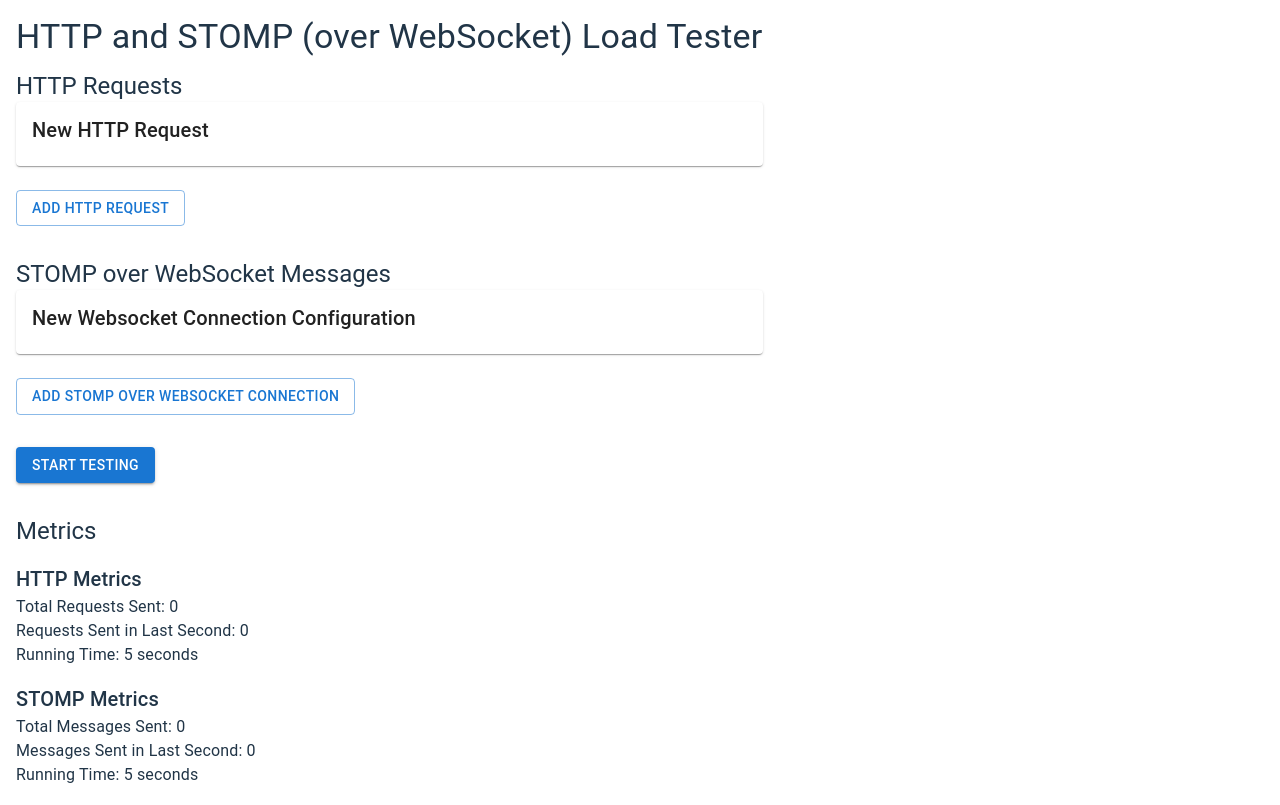
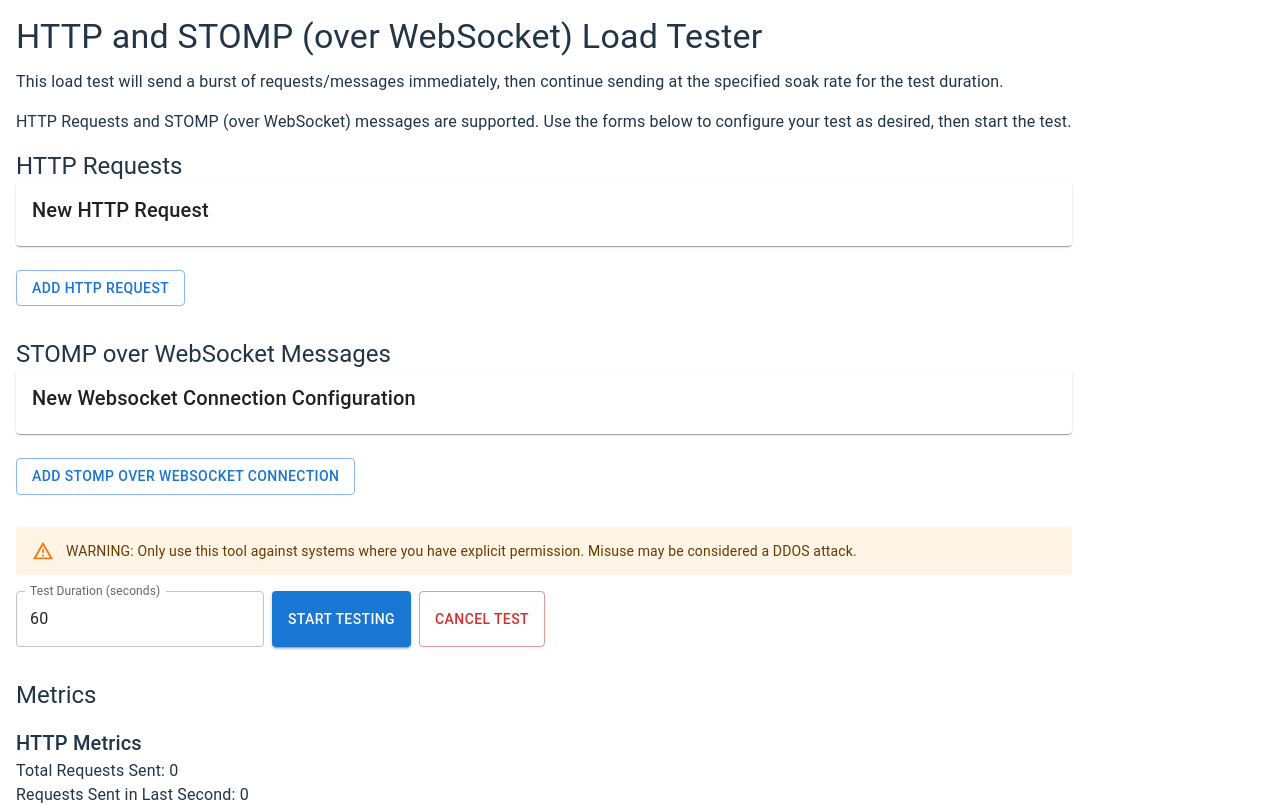
Before and after one commit to rizvanJacob/http-stomp-ws-load-tester, a React (Vite) app: page / in a window 1280 px wide. Shown: the top 805 px of the page. Built offline with nearby package versions, Linux system fonts and the light colour scheme; some icons are missing.

Commit message:
update UI to show description, warnings, test duration

```diff
--- a/src/App.tsx
+++ b/src/App.tsx
@@ -1,5 +1,12 @@
 import { useState, useEffect } from "react";
-import { Box, Button, Typography } from "@mui/material";
+import {
+  Box,
+  Button,
+  Typography,
+  TextField,
+  Alert,
+  Stack,
+} from "@mui/material";
 import HttpConfigForm from "./components/HttpConfigForm";
 import StompConfigForm from "./components/StompConfigForm";
 import {
@@ -34,41 +41,45 @@ const defaultStompConfig: StompTestConfigType = {
   burstRate: 1,
 };
 
-type ConfigType<T> = {
+// Types for stored configs
+interface ConfigType<T> {
   id: number;
   config: T;
-};
+}
 
 const httpConfigsKey = "httpConfigs";
 const stompConfigsKey = "stompConfigs";
 
 function App() {
-  // States for config lists
-  const [httpConfigs, setHttpConfigs] = useState(() => {
-    const savedHttpConfigs = localStorage.getItem(httpConfigsKey);
-    return (
-      savedHttpConfigs
-        ? JSON.parse(savedHttpConfigs)
-        : [{ id: getUniqueId(), config: { ...defaultHttpConfig } }]
-    ) as ConfigType<HttpTestConfigType>[];
+  // State for configurations
+  const [httpConfigs, setHttpConfigs] = useState<
+    ConfigType<HttpTestConfigType>[]
+  >(() => {
+    const saved = localStorage.getItem(httpConfigsKey);
+    return saved
+      ? JSON.parse(saved)
+      : [{ id: getUniqueId(), config: { ...defaultHttpConfig } }];
+  });
+
+  const [stompConfigs, setStompConfigs] = useState<
+    ConfigType<StompTestConfigType>[]
+  >(() => {
+    const saved = localStorage.getItem(stompConfigsKey);
+    return saved
+      ? JSON.parse(saved)
+      : [{ id: getUniqueId(), config: { ...defaultStompConfig } }];
   });
 
   useEffect(() => {
     localStorage.setItem(httpConfigsKey, JSON.stringify(httpConfigs));
   }, [httpConfigs]);
 
-  const [stompConfigs, setStompConfigs] = useState(() => {
-    const savedStompConfigs = localStorage.getItem(stompConfigsKey);
-    return (
-      savedStompConfigs
-        ? JSON.parse(savedStompConfigs)
-        : [{ id: getUniqueId(), config: { ...defaultStompConfig } }]
-    ) as ConfigType<StompTestConfigType>[];
-  });
-
   useEffect(() => {
     localStorage.setItem(stompConfigsKey, JSON.stringify(stompConfigs));
   }, [stompConfigs]);
+
+  // Global soak duration state
+  const [soakDuration, setSoakDuration] = useState(60); // default 60 seconds
 
   // Dummy state for re-rendering metrics
   // eslint-disable-next-line @typescript-eslint/no-unused-vars
@@ -77,6 +88,14 @@ function App() {
     const interval = setInterval(() => setTick((t) => t + 1), 1000);
     return () => clearInterval(interval);
   }, []);
+
+  // Active test cancellation handles
+  const [httpCancelHandles, setHttpCancelHandles] = useState<
+    { cancel: () => void }[]
+  >([]);
+  const [stompCancelHandles, setStompCancelHandles] = useState<
+    { cancel: () => void }[]
+  >([]);
 
   // Handlers for HTTP configs
   const updateHttpConfig = (id: number, newConfig: HttpTestConfigType) => {
@@ -116,24 +135,49 @@ function App() {
 
   // Start all tests
   const startTesting = () => {
-    httpConfigs.forEach((item) => {
-      // Only start if URL is provided
+    // Clear any existing test handles
+    httpCancelHandles.forEach((handle) => handle.cancel());
+    stompCancelHandles.forEach((handle) => handle.cancel());
+    setHttpCancelHandles([]);
+    setStompCancelHandles([]);
+
+    const newHttpHandles = httpConfigs.map((item) => {
       if (item.config.url) {
-        runHttpTest(item.config);
+        return runHttpTest(item.config, soakDuration);
       }
+      return { cancel: () => {} };
     });
-    stompConfigs.forEach((item) => {
-      // Only start if endpoint is provided
+    setHttpCancelHandles(newHttpHandles);
+
+    const newStompHandles = stompConfigs.map((item) => {
       if (item.config.endpoint) {
-        runStompTest(item.config);
+        return runStompTest(item.config, soakDuration);
       }
+      return { cancel: () => {} };
     });
+    setStompCancelHandles(newStompHandles);
+  };
+
+  // Cancel all running tests
+  const cancelTesting = () => {
+    httpCancelHandles.forEach((handle) => handle.cancel());
+    stompCancelHandles.forEach((handle) => handle.cancel());
+    setHttpCancelHandles([]);
+    setStompCancelHandles([]);
   };
 
   return (
     <Box sx={{ p: 2 }}>
       <Typography variant="h4" gutterBottom>
         HTTP and STOMP (over WebSocket) Load Tester
+      </Typography>
+      <Typography variant="body1" sx={{ mb: 2 }}>
+        This load test will send a burst of requests/messages immediately, then
+        continue sending at the specified soak rate for the test duration.
+      </Typography>
+      <Typography variant="body1" sx={{ mb: 2 }}>
+        HTTP Requests and STOMP (over WebSocket) messages are supported. Use the
+        forms below to configure your test as desired, then start the test.
       </Typography>
       <Box sx={{ mb: 4 }}>
         <Typography variant="h5">HTTP Requests</Typography>
@@ -163,15 +207,25 @@ function App() {
           Add STOMP over WebSocket Connection
         </Button>
       </Box>
-      <Button
-        variant="contained"
-        color="primary"
-        onClick={startTesting}
-        sx={{ mb: 4 }}
-      >
-        Start Testing
-      </Button>
-      <Box>
+      <Alert severity="warning" sx={{ mb: 2 }}>
+        WARNING: Only use this tool against systems where you have explicit
+        permission. Misuse may be considered a DDOS attack.
+      </Alert>
+      <Stack direction="row" spacing={1}>
+        <TextField
+          label="Test Duration (seconds)"
+          type="number"
+          value={soakDuration}
+          onChange={(e) => setSoakDuration(Number(e.target.value))}
+        />
+        <Button variant="contained" color="primary" onClick={startTesting}>
+          Start Testing
+        </Button>
+        <Button variant="outlined" color="error" onClick={cancelTesting}>
+          Cancel Test
+        </Button>
+      </Stack>
+      <Box sx={{ mt: 4 }}>
         <Typography variant="h5">Metrics</Typography>
         <Box sx={{ mt: 2 }}>
           <Typography variant="h6">HTTP Metrics</Typography>
--- a/src/components/StompConfigForm.tsx
+++ b/src/components/StompConfigForm.tsx
@@ -42,7 +42,6 @@ const StompConfigForm: React.FC<StompConfigFormProps> = ({
     };
     onChange({ ...config, messages: [...config.messages, newMessage] });
   };
-
 
   return (
     <Accordion sx={{ mb: 2, position: "relative" }}>
--- a/src/services/HttpTester.ts
+++ b/src/services/HttpTester.ts
@@ -28,24 +28,34 @@ export function getRunningTime(): number {
   return Math.floor((Date.now() - httpMetrics.startTime) / 1000);
 }
 
-export function runHttpTest(config: HttpTestConfigType): void {
+export function runHttpTest(config: HttpTestConfigType, soakDuration: number): { cancel: () => void } {
   // Reset startTime on new test
   httpMetrics.startTime = Date.now();
 
-  // Soak test: send requests continuously at the specified soakRate
+  // Immediately send a burst of requests
+  for (let i = 0; i < config.burstRate; i++) {
+    axios.post(config.url, config.body).catch(() => {});
+    httpMetrics.totalMessages++;
+    httpMetrics._lastSecondCount++;
+  }
+
+  // Start the soak interval
   const intervalMs = 1000 / config.soakRate;
-  setInterval(() => {
+  const soakInterval = setInterval(() => {
     axios.post(config.url, config.body).catch(() => {});
     httpMetrics.totalMessages++;
     httpMetrics._lastSecondCount++;
   }, intervalMs);
 
-  // Burst test: send requests in bursts every second
-  setInterval(() => {
-    for (let i = 0; i < config.burstRate; i++) {
-      axios.post(config.url, config.body).catch(() => {});
-      httpMetrics.totalMessages++;
-      httpMetrics._lastSecondCount++;
+  // After soakDuration seconds, stop the soak interval
+  const soakTimeout = setTimeout(() => {
+    clearInterval(soakInterval);
+  }, soakDuration * 1000);
+
+  return {
+    cancel: () => {
+      clearInterval(soakInterval);
+      clearTimeout(soakTimeout);
     }
-  }, 1000);
+  };
 }
--- a/src/services/StompTester.ts
+++ b/src/services/StompTester.ts
@@ -33,7 +33,7 @@ export function getRunningTime(): number {
   return Math.floor((Date.now() - stompMetrics.startTime) / 1000);
 }
 
-export function runStompTest(config: StompTestConfigType): void {
+export function runStompTest(config: StompTestConfigType, soakDuration: number): { cancel: () => void } {
   // Reset startTime on new test
   stompMetrics.startTime = Date.now();
 
@@ -42,10 +42,26 @@ export function runStompTest(config: StompTestConfigType): void {
     reconnectDelay: 5000,
   });
 
+  let soakInterval: ReturnType<typeof setInterval>;
+  let soakTimeout: ReturnType<typeof setTimeout>;
+
   client.onConnect = () => {
-    // Soak messages: send continuously at soakRate
+    // Immediately send a burst of messages
+    for (let i = 0; i < config.burstRate; i++) {
+      config.messages.forEach((message) => {
+        client.publish({
+          destination: message.destination,
+          headers: message.headers,
+          body: JSON.stringify(message.body),
+        });
+        stompMetrics.totalMessages++;
+        stompMetrics._lastSecondCount++;
+      });
+    }
+
+    // Start the soak interval
     const intervalMs = 1000 / config.soakRate;
-    setInterval(() => {
+    soakInterval = setInterval(() => {
       config.messages.forEach((message) => {
         client.publish({
           destination: message.destination,
@@ -57,21 +73,19 @@ export function runStompTest(config: StompTestConfigType): void {
       });
     }, intervalMs);
 
-    // Burst messages: send in bursts every second
-    setInterval(() => {
-      for (let i = 0; i < config.burstRate; i++) {
-        config.messages.forEach((message) => {
-          client.publish({
-            destination: message.destination,
-            headers: message.headers,
-            body: JSON.stringify(message.body),
-          });
-          stompMetrics.totalMessages++;
-          stompMetrics._lastSecondCount++;
-        });
-      }
-    }, 1000);
+    // After soakDuration seconds, stop the soak interval
+    soakTimeout = setTimeout(() => {
+      clearInterval(soakInterval);
+    }, soakDuration * 1000);
   };
 
   client.activate();
+
+  return {
+    cancel: () => {
+      if (soakInterval) clearInterval(soakInterval);
+      if (soakTimeout) clearTimeout(soakTimeout);
+      client.deactivate();
+    }
+  };
 }
```
